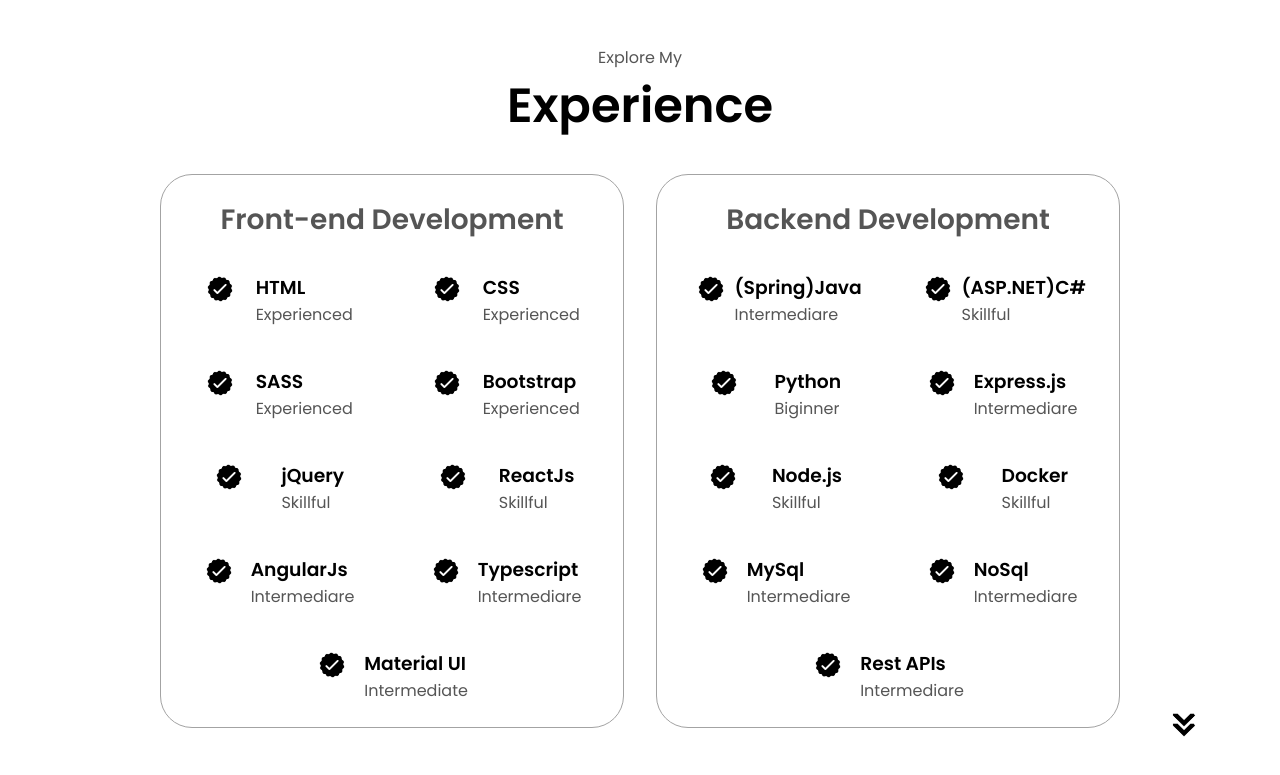
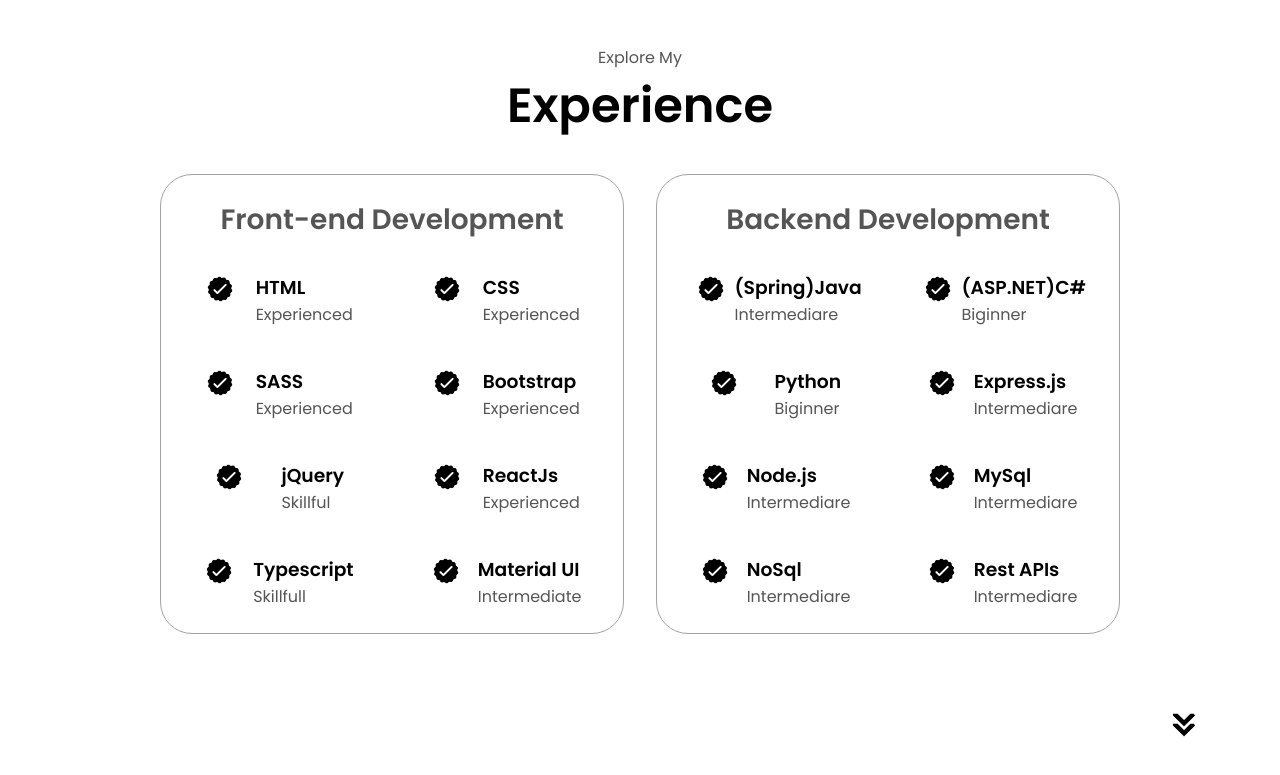
Before and after one commit to Joseph1818/my-portofolio, a plain HTML site: page index.html in a window 1280 px wide. Shown: the part 1651-2426 px from the top of the page. Drawn offline with nearby package versions, Linux system fonts and the light colour scheme.

Commit message:
Section about updated

```diff
--- a/index.html
+++ b/index.html
@@ -89,7 +89,7 @@
                     <div class="details-container">
                         <img src="./pocket/experience.png" alt="experience icon" class="icon">
                         <h3>Experience</h3>
-                        <p>+3 years <br /> Software Engineering </p>
+                        <p>+2 years <br /> Software Engineering </p>
                     </div>
                     <div class="details-container">
                         <img src="./pocket/education.png" alt="education icon" class="icon">
@@ -171,21 +171,14 @@
                             <img src="./pocket/checkmark.png" alt="Experience icon" class="icon">
                             <div>
                                 <h3>ReactJs</h3>
-                                <p>Skillful</p>
-                            </div>
-                        </article>
-                        <article>
-                            <img src="./pocket/checkmark.png" alt="Experience icon" class="icon">
-                            <div>
-                                <h3>AngularJs</h3>
-                                <p>Intermediare</p>
+                                <p>Experienced</p>
                             </div>
                         </article>
                         <article>
                             <img src="./pocket/checkmark.png" alt="Experience icon" class="icon">
                             <div>
                                 <h3>Typescript</h3>
-                                <p>Intermediare</p>
+                                <p>Skillfull</p>
                             </div>
                         </article>
                         <article>
@@ -211,7 +204,7 @@
                             <img src="./pocket/checkmark.png" alt="Experience icon" class="icon">
                             <div>
                                 <h3>(ASP.NET)C#</h3>
-                                <p>Skillful</p>
+                                <p>Biginner</p>
                             </div>
                         </article>
                         <article>
@@ -232,14 +225,7 @@
                             <img src="./pocket/checkmark.png" alt="Experience icon" class="icon">
                             <div>
                                 <h3>Node.js</h3>
-                                <p>Skillful</p>
-                            </div>
-                        </article>
-                        <article>
-                            <img src="./pocket/checkmark.png" alt="Experience icon" class="icon">
-                            <div>
-                                <h3>Docker</h3>
-                                <p>Skillful</p>
+                                <p>Intermediare</p>
                             </div>
                         </article>
                         <article>
```
